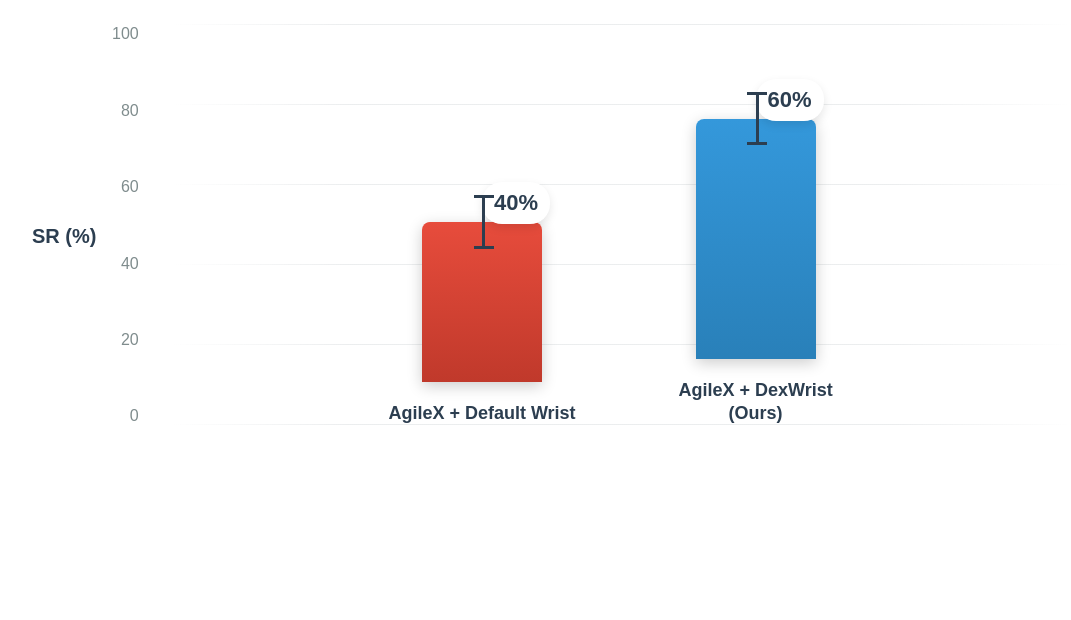
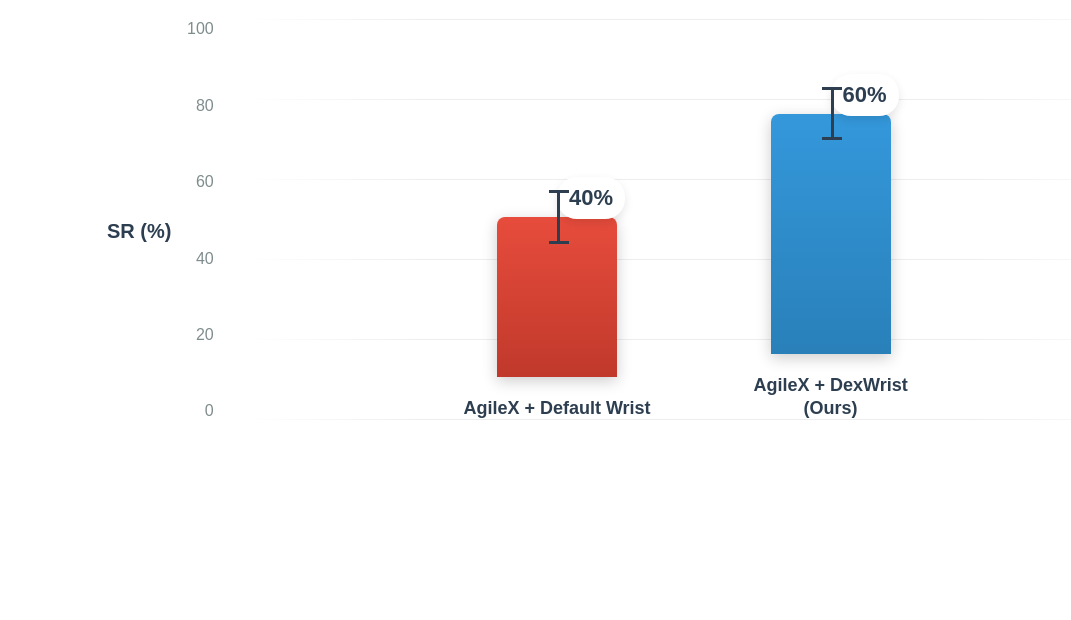
Before and after one commit to mfpeticco/dexwrist, a plain HTML site: page dp_success.html in a window 1280 px wide. Shown: the part 220-840 px from the top of the page, without its empty margins (18-1089 px from the left). After the commit the page ends 810 px from the top, so only its background shows below. Drawn offline with Linux system fonts and the light colour scheme.

Commit message:
working.

```diff
--- a/dp_success.html
+++ b/dp_success.html
@@ -9,20 +9,27 @@
             font-family: 'Arial', sans-serif;
             background: transparent;
             margin: 0;
-            padding: 20px;
+            padding: 0;
             display: flex;
             justify-content: center;
             align-items: center;
             min-height: 100vh;
+            max-height: 100vh;
+            box-sizing: border-box;
+            overflow: hidden; /* Prevent scrollbars */
         }
 
         .chart-container {
             background: transparent;
             border-radius: 0;
             box-shadow: none;
-            padding: 40px;
+            padding: 10px 10px 10px 160px; /* Reduced padding, less left padding */
             max-width: 900px;
             width: 100%;
+            height: 100vh;
+            display: flex;
+            flex-direction: column;
+            justify-content: center;
         }
 
         .chart-title {
@@ -183,8 +190,6 @@
             background: linear-gradient(90deg, transparent 0%, #bdc3c7 20%, #bdc3c7 80%, transparent 100%);
             opacity: 0.3;
         }
-
-
 
         @keyframes growBar1 {
             from { height: 0; }
```
Also changed, not shown: index.html (+17 -1 lines).
